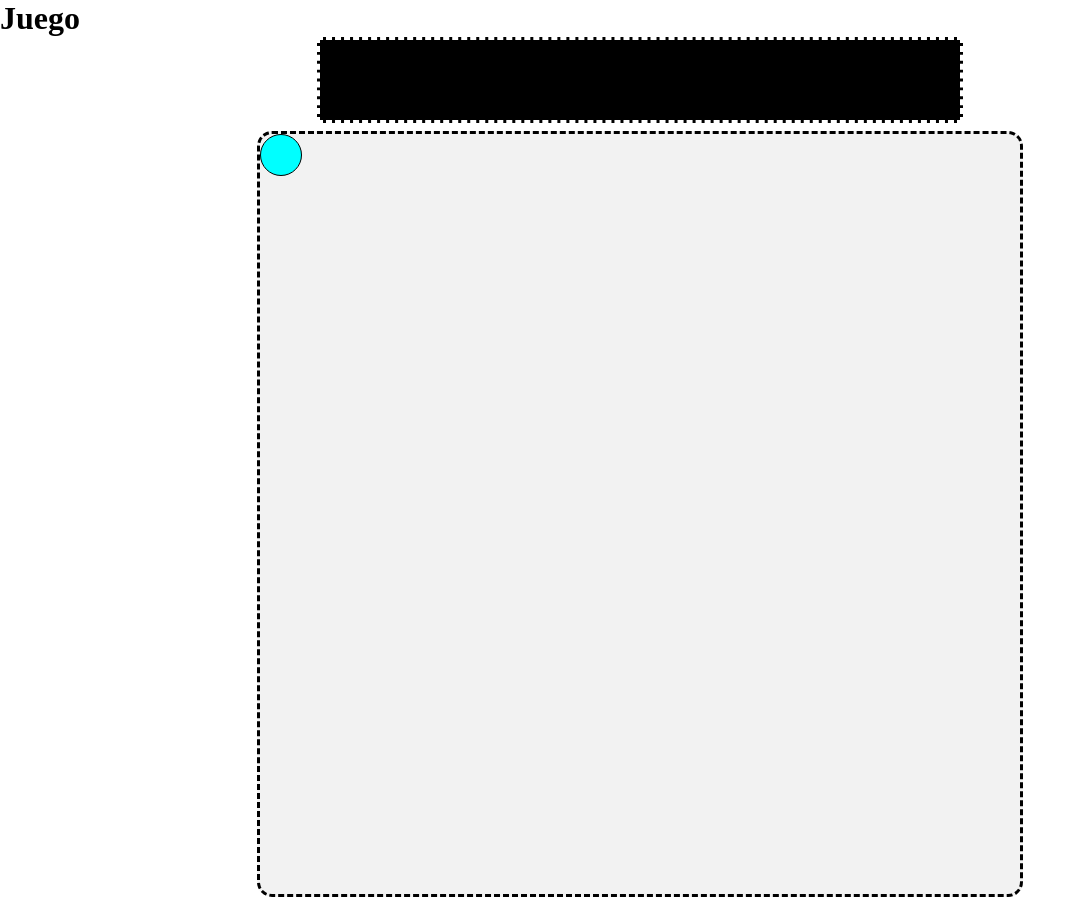
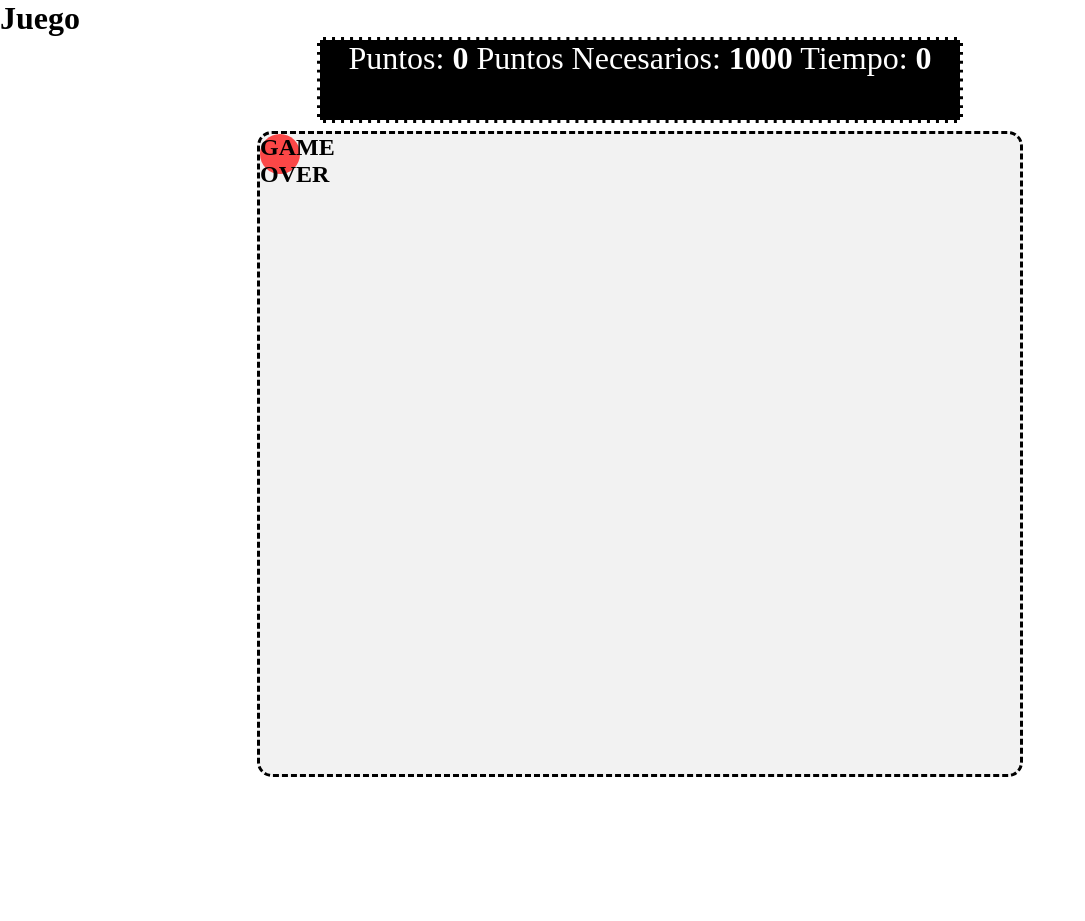
Before and after one commit to Argenthands/WebGame01, a plain HTML site: page index.html in a window 1280 px wide. Shown: the whole page, without its empty margins (0-1085 px from the left). After the commit the page ends 801 px from the top, so only its background shows below. Drawn offline with Linux system fonts and the light colour scheme.

Commit message:
starter version done

```diff
--- a/index.html
+++ b/index.html
@@ -11,9 +11,13 @@
     <header>
         <h1>Juego</h1>
     </header>
-    <section class="pointer" id="puntos"></section>
+    <section class="pointer">
+        <span>Puntos: <b  id="puntos">0</b></span>
+        <span>Puntos Necesarios: <b>1000</b></span>
+        <span>Tiempo: <b id="tiempo">0</b></span>
+    </section>
     <section class="container">
-        <div id="player"></div>
+        <div id="player1"></div>
     </section>
     <script src="js/script.js"></script>
 </body>
--- a/js/script.js
+++ b/js/script.js
@@ -1,6 +1,27 @@
-document.getElementById("player").addEventListener("click",sumarPuntos)
-puntos = 0;
+document.getElementById("player1").addEventListener("mouseover",sumarPuntos)
+let puntos = 0;
+let tiempo = 5
+
 function sumarPuntos(){
     puntos++
-    document.getElementById("puntos").innerHTML = puntos
+    document.getElementById("puntos").innerHTML ="<b>" + puntos + "</b>";
+    randomNumberTop = (Math.floor(Math.random() * (70 - 1)) + 1);
+    randomNumberLeft = (Math.floor(Math.random() * (90 - 1)) + 1);
+    document.getElementById("player1").style.marginTop = randomNumberTop + "vh";
+    document.getElementById("player1").style.marginLeft = randomNumberLeft + "vh";
 }
+
+function restarTiempo(){
+    if(tiempo > 0){
+        tiempo --
+    }
+    document.getElementById("tiempo").innerHTML ="<b>" + tiempo + "</b>";
+    if (tiempo == 0){
+        document.getElementById("player1").removeEventListener("mouseover",sumarPuntos);
+        document.getElementById("player1").innerHTML = "<h1>GAME OVER</h1>";
+        document.getElementById("player1").style.background = "none";
+        document.getElementById("player1").style.border = "none";
+    }
+}
+
+setInterval(restarTiempo,1000);
--- a/style.css
+++ b/style.css
@@ -8,11 +8,14 @@
     cursor: pointer;
     margin-left: auto;
     margin-right: auto;
+    padding: auto;
     background-color: black;
     color: white;
     border: dashed white 3px;
     width: 80vh;
     height: 10vh;
+    font-size: 2em;
+    text-align: center;
 }
 .container{
     padding: 0;
@@ -20,16 +23,18 @@
     margin-top: 1vh;
     margin-bottom: 3vh;
     width: 95vh;
-    height: 95vh;
+    height: 80vh;
     border: dashed black 3px;
     border-radius: 15px;
     background-color: #f2f2f2;
 }
 
-#player{
+#player1{
     width: 5vh;
     height: 5vh;
-    border: solid black 1px;
-    background-color: aqua;
+    border: solid black 3px;
+    background-color: red;
     border-radius: 50%;
+    position: absolute;
+    transition: all 0.5s;
 }
```
